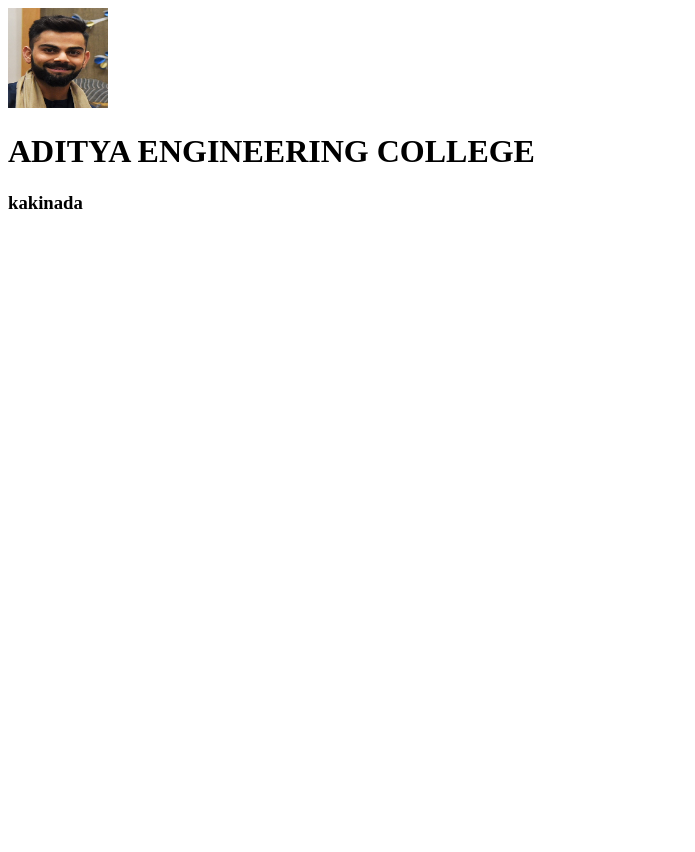
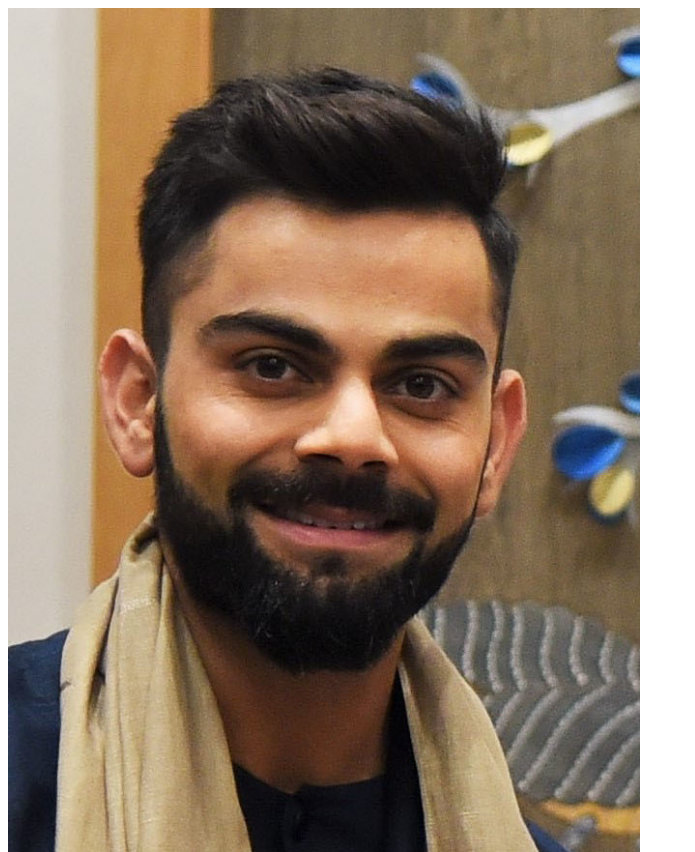
Before and after one commit to madhuri-kesanakurthi/csec, a plain HTML site: page index.html in a window 1280 px wide. Shown: the top 852 px of the page, without its empty margins (0-695 px from the left). Before the commit the page ends 800 px from the top, so only its background shows below. Drawn offline with Linux system fonts and the light colour scheme.

Commit message:
Update index.html

```diff
--- a/index.html
+++ b/index.html
@@ -4,7 +4,7 @@
 <title>my web page</title>
 </head>
 <body>
-  <img src="Virat_Kohli.jpg"  width="100px" height="100px">
+  <img src="Virat_Kohli.jpg"  width="50%" height="100%">
 <h1>ADITYA ENGINEERING COLLEGE</h1>
   </hr>
   <h3>kakinada</h3>
```
